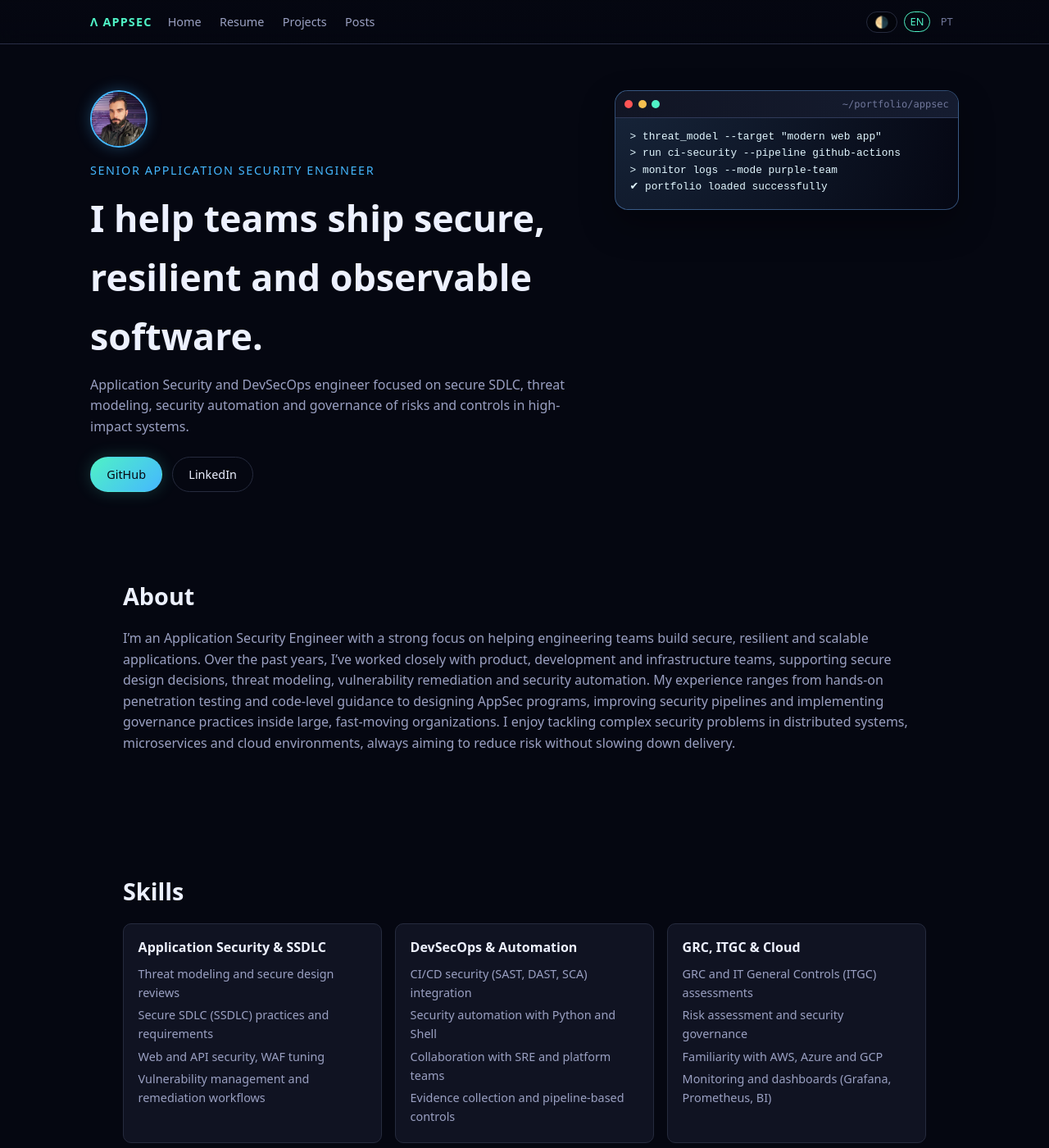
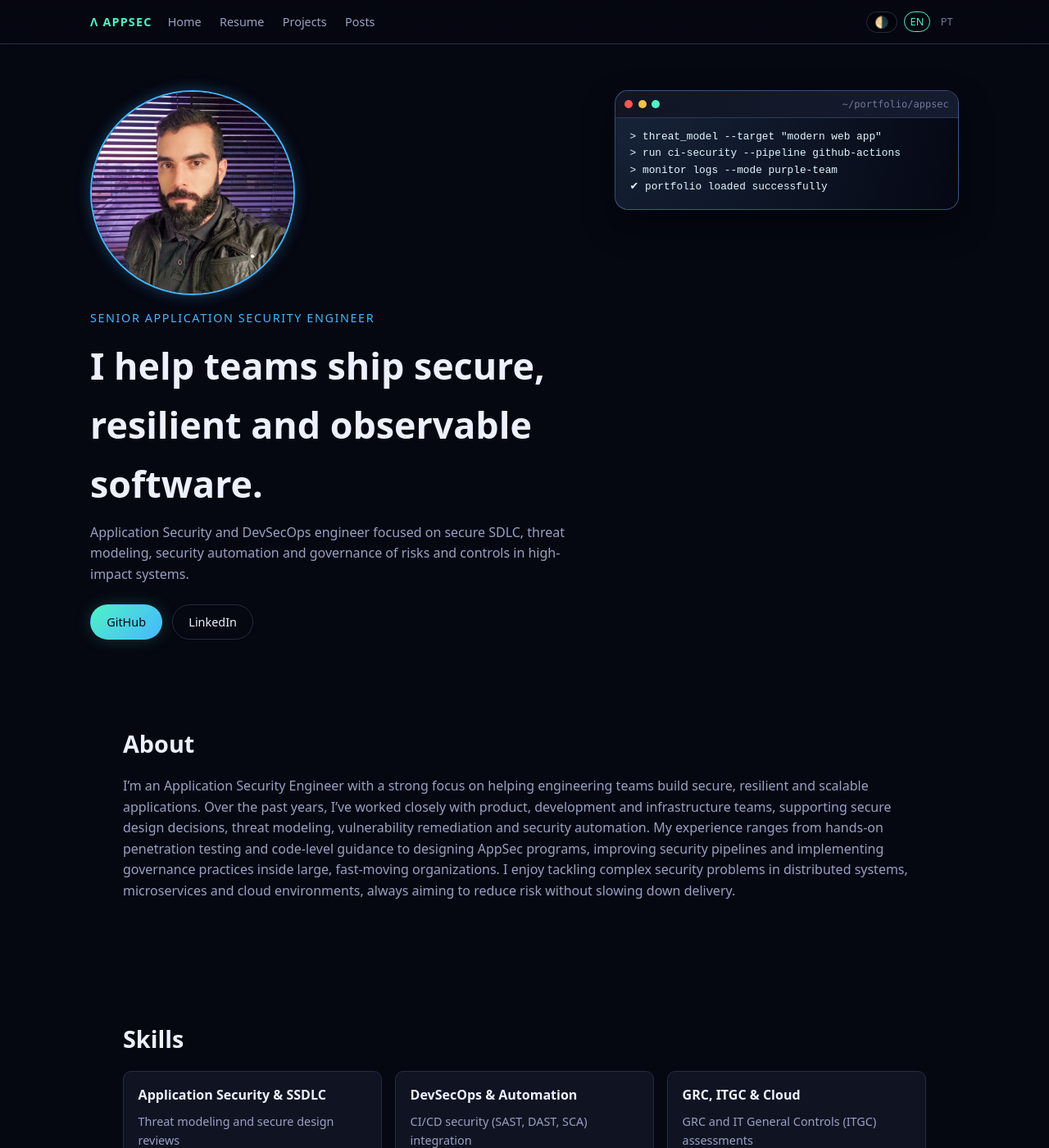
Before and after one commit to kanedasec/kanedasec.github.io, a Jekyll site: the page built from index.md, in a window 1280 px wide and 1400 px high. Shown: the whole window at 82% size. Built offline with Jekyll 4.4.1, drawn with Linux system fonts in a browser that asks for light colours.

Commit message:
profile pic

```diff
--- a/assets/css/main.css
+++ b/assets/css/main.css
@@ -780,8 +780,8 @@ a:hover {
 }
 
 .hero__avatar-inner {
-  width: 70px;
-  height: 70px;
+  width: 250px;
+  height: 250px;
   border-radius: 999px;
   overflow: hidden;
   border: 2px solid var(--accent-secondary);
```
